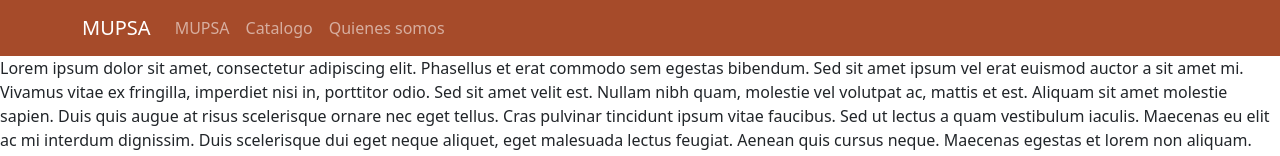
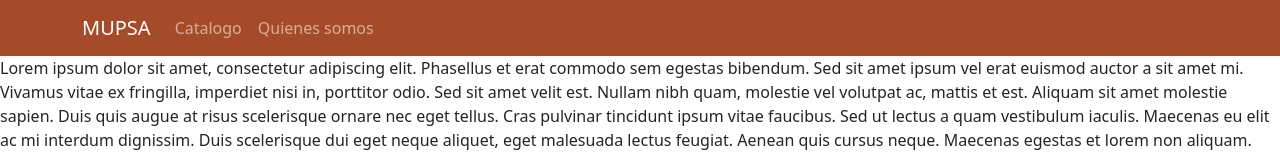
Before and after one commit to SergiAndreaUwU/muebleria-mupsa-client, a Next.js app: page / in a window 1280 px wide. Shown: the top 156 px of the page. Built offline with nearby package versions, Linux system fonts and the light colour scheme.

Commit message:
prettified navbar

```diff
--- a/components/FurnitureNavbar.jsx
+++ b/components/FurnitureNavbar.jsx
@@ -1,18 +1,24 @@
-import Container from 'react-bootstrap/Container';
-import Nav from 'react-bootstrap/Nav';
-import Navbar from 'react-bootstrap/Navbar';
-import NavDropdown from 'react-bootstrap/NavDropdown';
-import styles from "./FurnitureNavbar.module.sass"
+import Container from "react-bootstrap/Container";
+import Nav from "react-bootstrap/Nav";
+import Navbar from "react-bootstrap/Navbar";
+import styles from "./FurnitureNavbar.module.sass";
+import Logo from "/public/muebleria_mupsa_ico.ico";
+import Image from "next/image";
 
 function FurnitureNavbar() {
   return (
-    <Navbar bg="dark" variant="dark" expand="lg" sticky="top" className={styles.navbar}>
-      <Container >
+    <Navbar
+      bg="dark"
+      variant="dark"
+      expand="lg"
+      sticky="top"
+      className={styles.navbar}
+    >
+      <Container>
         <Navbar.Brand href="/">MUPSA</Navbar.Brand>
         <Navbar.Toggle aria-controls="basic-navbar-nav" />
         <Navbar.Collapse id="basic-navbar-nav">
           <Nav className="me-auto">
-            <Nav.Link href="/">MUPSA</Nav.Link>
             <Nav.Link href="/catalogo">Catalogo</Nav.Link>
             <Nav.Link href="/quienesSomos">Quienes somos</Nav.Link>
           </Nav>
```
